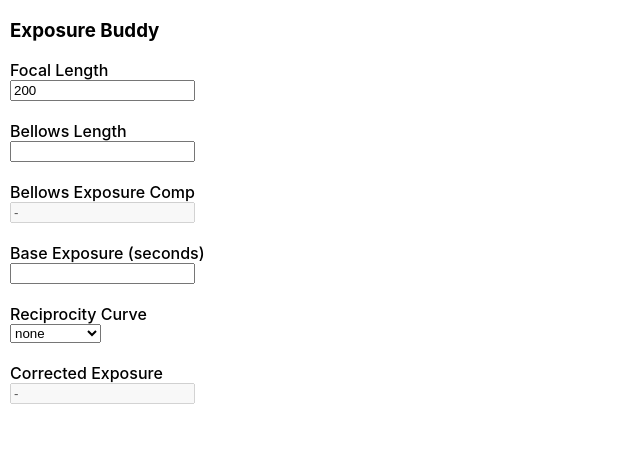
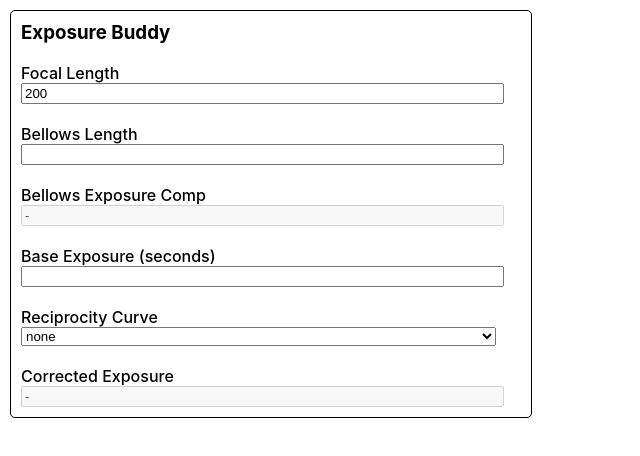
Before and after one commit to bobbotron/expo-assist, a React (Create React App) app in the folder exposure-buddy/: page / in a window 1280 px wide. Shown: the top 456 px of the page, without its empty margins (0-640 px from the left). Built offline with nearby package versions, Linux system fonts and the light colour scheme.

Commit message:
Basic CSS updates

```diff
--- a/exposure-buddy/src/components/ExposureCalculator.css
+++ b/exposure-buddy/src/components/ExposureCalculator.css
@@ -6,8 +6,20 @@ input,
 select {
   margin-bottom: 0px;
   display: block;
+  width: 95%;
+}
+h3 {
+  margin-top: 0px;
 }
 
 .exposure-calc {
-    margin-left: 10px;
+    max-width: 500px;
+    width: 100%;
+    margin: 10px;
+    border: 1px;
+    border-color: black;
+    border-width: 1;
+    border-style: solid;
+    padding: 10px;
+    border-radius: 5px;
 }
```
